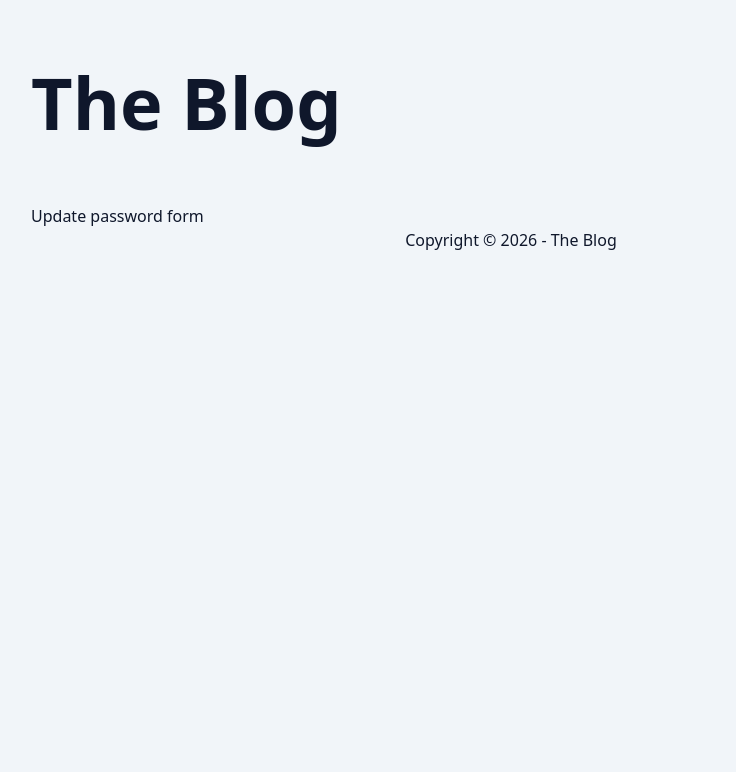
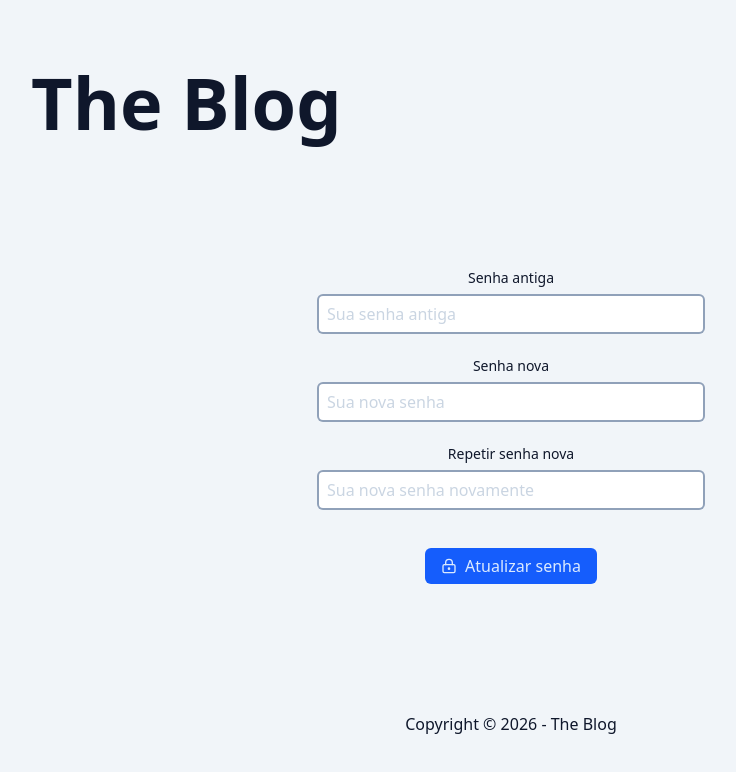
Before and after one commit to andreluizpo/nextjs-for-nestjs, a Next.js app: page /admin/user/password in a window 1280 px wide. Shown: the top 772 px of the page, without its empty margins (129-865 px from the left). Built offline with nearby package versions, Linux system fonts and the light colour scheme; no server answers.

Commit message:
Formulário de atualização de senha do usuário

```diff
--- /dev/null
+++ b/src/actions/user/update-user-password-action.ts
@@ -0,0 +1,64 @@
+"use server";
+
+import { deleteLoginSession } from "@/lib/login/manage-login";
+import { getPublicUserFromApi } from "@/lib/user/api/get-user";
+import { UpdatePasswordSchema } from "@/lib/user/schemas";
+import { authenticatedApiRequest } from "@/utils/authenticated-api-request";
+import { getZodErrorMessages } from "@/utils/get-zod-error-messages";
+import { redirect } from "next/navigation";
+
+type UpdatePasswordActionState = {
+  errors: string[];
+  success: boolean;
+};
+
+export async function updatePasswordAction(
+  state: UpdatePasswordActionState,
+  formData: FormData,
+): Promise<UpdatePasswordActionState> {
+  const user = await getPublicUserFromApi();
+
+  if (!user) {
+    await deleteLoginSession();
+
+    return {
+      errors: ["Você precisa fazer login novamente"],
+      success: false,
+    };
+  }
+
+  if (!(formData instanceof FormData)) {
+    return {
+      errors: ["Dados inválidos"],
+      success: false,
+    };
+  }
+
+  const formObj = Object.fromEntries(formData.entries());
+  const parsedFormData = UpdatePasswordSchema.safeParse(formObj);
+
+  if (!parsedFormData.success) {
+    return {
+      errors: getZodErrorMessages(parsedFormData.error),
+      success: false,
+    };
+  }
+
+  const updatePasswordRes = await authenticatedApiRequest(`/user/me/password`, {
+    method: "PATCH",
+    body: JSON.stringify(parsedFormData.data),
+    headers: {
+      "Content-Type": "application/json",
+    },
+  });
+
+  if (!updatePasswordRes.success) {
+    return {
+      errors: updatePasswordRes.errors,
+      success: false,
+    };
+  }
+
+  await deleteLoginSession();
+  redirect("/login?userChanged=1");
+}
--- a/src/app/admin/user/password/page.tsx
+++ b/src/app/admin/user/password/page.tsx
@@ -1,3 +1,4 @@
+import { UpdatePasswordForm } from "@/components/admin/UpdateUserPassword";
 import { SpinLoader } from "@/components/SpinLoader";
 import { Metadata } from "next";
 import { Suspense } from "react";
@@ -11,7 +12,7 @@ export const metadata: Metadata = {
 export default async function AdminUserPage() {
   return (
     <Suspense fallback={<SpinLoader className="mb-16" />}>
-      <h1>Update password form</h1>
+      <UpdatePasswordForm />
     </Suspense>
   );
 }
--- /dev/null
+++ b/src/components/admin/UpdateUserPassword/index.tsx
@@ -0,0 +1,73 @@
+"use client";
+
+import { updatePasswordAction } from "@/actions/user/update-user-password-action";
+import { Button } from "@/components/Button";
+import { InputText } from "@/components/InputText";
+import clsx from "clsx";
+import { LockKeyholeIcon } from "lucide-react";
+import { useActionState, useEffect } from "react";
+import { toast } from "react-toastify";
+
+export function UpdatePasswordForm() {
+  const [state, action, isPending] = useActionState(updatePasswordAction, {
+    errors: [],
+    success: false,
+  });
+
+  useEffect(() => {
+    toast.dismiss();
+
+    if (state.errors.length > 0) {
+      state.errors.forEach((error) => toast.error(error));
+    }
+
+    if (state.success) {
+      toast.success("Atualizado com sucesso");
+    }
+  }, [state]);
+
+  return (
+    <div
+      className={clsx(
+        "flex items-center justify-center",
+        "text-center max-w-sm mt-16 mb-32 mx-auto",
+      )}
+    >
+      <form action={action} className="flex-1 flex flex-col gap-6">
+        <InputText
+          type="password"
+          name="currentPassword"
+          labelText="Senha antiga"
+          placeholder="Sua senha antiga"
+          disabled={isPending}
+          defaultValue={""}
+        />
+
+        <InputText
+          type="password"
+          name="newPassword"
+          labelText="Senha nova"
+          placeholder="Sua nova senha"
+          disabled={isPending}
+          defaultValue={""}
+        />
+
+        <InputText
+          type="password"
+          name="newPassword2"
+          labelText="Repetir senha nova"
+          placeholder="Sua nova senha novamente"
+          disabled={isPending}
+          defaultValue={""}
+        />
+
+        <div className="flex items-center justify-center mt-4">
+          <Button size="md" disabled={isPending} type="submit">
+            <LockKeyholeIcon />
+            Atualizar senha
+          </Button>
+        </div>
+      </form>
+    </div>
+  );
+}
```
